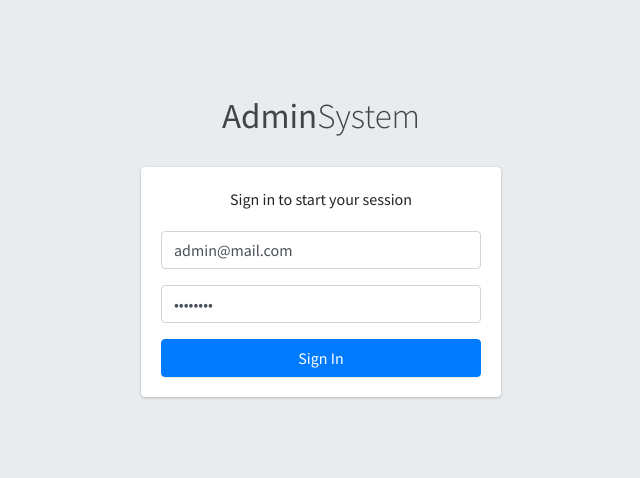
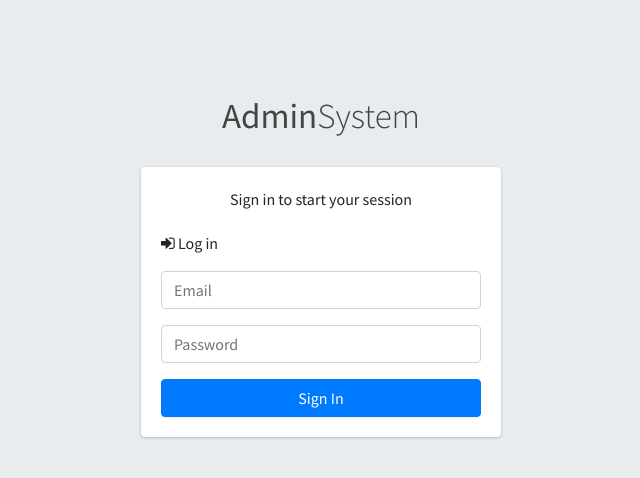
Before and after one commit to nuridincs/inventory-safety-stock, a CodeIgniter app: page /database/ in a window 1280 px wide. Shown: the top 478 px of the page, without its empty margins (319-959 px from the left). Run offline with CodeIgniter, Linux system fonts and the light colour scheme; some libraries are stand-ins or nearby versions.

Commit message:
add login user

```diff
--- a/application/config/autoload.php
+++ b/application/config/autoload.php
@@ -58,7 +58,7 @@ $autoload['packages'] = array();
 |
 |	$autoload['libraries'] = array('user_agent' => 'ua');
 */
-$autoload['libraries'] = array('database');
+$autoload['libraries'] = array('database' , 'session', 'form_validation');
 
 /*
 | -------------------------------------------------------------------
--- a/application/config/config.php
+++ b/application/config/config.php
@@ -383,7 +383,7 @@ $config['encryption_key'] = '';
 $config['sess_driver'] = 'files';
 $config['sess_cookie_name'] = 'ci_session';
 $config['sess_expiration'] = 7200;
-$config['sess_save_path'] = null;
+$config['sess_save_path'] = sys_get_temp_dir();
 $config['sess_match_ip'] = false;
 $config['sess_time_to_update'] = 300;
 $config['sess_regenerate_destroy'] = false;
--- a/application/controllers/Auth.php
+++ b/application/controllers/Auth.php
@@ -7,6 +7,7 @@ class Auth extends CI_Controller{
   public function __construct()
   {
     parent::__construct();
+    $this->load->model('M_auth');
   }
 
   function index()
@@ -19,8 +20,39 @@ class Auth extends CI_Controller{
     redirect('general');
   }
 
+	public function prosesLogin(){
+		$this->form_validation->set_rules('email','Email','required');
+		$this->form_validation->set_rules('password','Password','required');
+
+		if($this->form_validation->run() == TRUE){
+			$email = $this->input->post('email',TRUE);
+			$password = $this->input->post('password',TRUE);
+      $cek = $this->M_auth->cek_user($email, $password);
+			if( $cek->num_rows() != 1){
+				$this->session->set_flashdata('msg','Email Dan Password Salah');
+				redirect(base_url());
+			}else {
+				$isi = $cek->row();
+        $data_session = array(
+          'id' => $isi->id,
+          'nama' => $isi->nama,
+          'email' => $isi->email,
+          'status' => 'login',
+          'role' => $isi->id_users_role,
+        );
+
+        $this->session->set_userdata($data_session);
+
+        redirect(base_url('general'));
+			}
+		} else {
+      redirect(base_url());
+    }
+	}
+
   function logout()
   {
+    session_destroy();
     redirect('auth');
   }
 }
--- /dev/null
+++ b/application/models/M_auth.php
@@ -0,0 +1,17 @@
+<?php
+
+class M_auth extends CI_Model{
+  public function cek_user($email, $password){
+    $condition = [
+      'email' => $email,
+      'password' => md5($password)
+    ];
+
+    return $this->db->select('*')
+          ->from('app_users')
+          ->join('app_role', 'app_role.id_users_role=app_users.id_users_role')
+          ->where($condition)
+          ->get();
+  }
+}
+?>
--- a/application/views/content/home.php
+++ b/application/views/content/home.php
@@ -1,11 +1,7 @@
 <div class="content-wrapper">
   <div class="content-header">
     <div class="container-fluid">
-      <div class="row mb-2">
-        <div class="col-sm-6">
-          <h1 class="m-0 text-dark">Selamat datang di Aplikasi PT. Dony</h1>
-        </div>
-      </div>
+      <h1 class="m-0 text-dark">Selamat <strong><?php echo $this->session->userdata('nama'); ?></strong> datang di Aplikasi PT. Dony</h1>
     </div>
   </div>
 </div>
--- a/application/views/login.php
+++ b/application/views/login.php
@@ -3,7 +3,7 @@
 <head>
   <meta charset="utf-8">
   <meta http-equiv="X-UA-Compatible" content="IE=edge">
-  <title>AdminLTE 3 | Log in</title>
+  <title>Log in System</title>
   <!-- Tell the browser to be responsive to screen width -->
   <meta name="viewport" content="width=device-width, initial-scale=1">
 
@@ -28,23 +28,23 @@
     <div class="card-body login-card-body">
       <p class="login-box-msg">Sign in to start your session</p>
 
-      <form action="<?php echo site_url('auth/login'); ?>" method="post">
+      <?php if($this->session->flashdata('msg')){ ?>
+        <div class="alert alert-danger alert-dismissible">
+          <a href="#" class="close" data-dismiss="alert" aria-label="close">&times;</a>
+          <strong>Warning!</strong><br> <?php echo $this->session->flashdata('msg');?>
+        </div>
+      <?php } ?>
+      <form action="<?php echo base_url('auth/prosesLogin'); ?>" method="post">
+        <p class="title"><i class="fa fa-sign-in" aria-hidden="true"></i> Log in</p>
         <div class="form-group has-feedback">
-          <input type="email" value="admin@mail.com" class="form-control" placeholder="Email">
+          <input type="email" name="email" class="form-control" placeholder="Email" required>
           <!-- <span class="fa fa-envelope form-control-feedback"></span> -->
         </div>
         <div class="form-group has-feedback">
-          <input type="password" value="password" class="form-control" placeholder="Password">
+          <input type="password" name="password" class="form-control" placeholder="Password" required>
           <!-- <span class="fa fa-lock form-control-feedback"></span> -->
         </div>
         <div class="row">
-          <!-- <div class="col-8">
-            <div class="checkbox icheck">
-              <label>
-                <input type="checkbox"> Remember Me
-              </label>
-            </div>
-          </div> -->
           <!-- /.col -->
           <div class="col">
             <button type="submit" class="btn btn-primary btn-block">Sign In</button>
@@ -52,24 +52,6 @@
           <!-- /.col -->
         </div>
       </form>
-
-      <!-- <div class="social-auth-links text-center mb-3">
-        <p>- OR -</p>
-        <a href="#" class="btn btn-block btn-primary">
-          <i class="fa fa-facebook mr-2"></i> Sign in using Facebook
-        </a>
-        <a href="#" class="btn btn-block btn-danger">
-          <i class="fa fa-google-plus mr-2"></i> Sign in using Google+
-        </a>
-      </div> -->
-      <!-- /.social-auth-links -->
-
-      <!-- <p class="mb-1">
-        <a href="#">I forgot my password</a>
-      </p>
-      <p class="mb-0">
-        <a href="register.html" class="text-center">Register a new membership</a>
-      </p> -->
     </div>
     <!-- /.login-card-body -->
   </div>
--- a/application/views/template/_sidebar.php
+++ b/application/views/template/_sidebar.php
@@ -15,7 +15,7 @@
 				<img src="<?php echo base_url()?>assets/vendor/AdminLTE-3.0.0-alpha/dist/img/user2-160x160.jpg" class="img-circle elevation-2" alt="User Image">
 			</div>
 			<div class="info">
-				<a href="#" class="d-block">Alexander Pierce</a>
+				<a href="#" class="d-block"><?php echo $this->session->userdata('nama'); ?></a>
 			</div>
 		</div>
 
```
